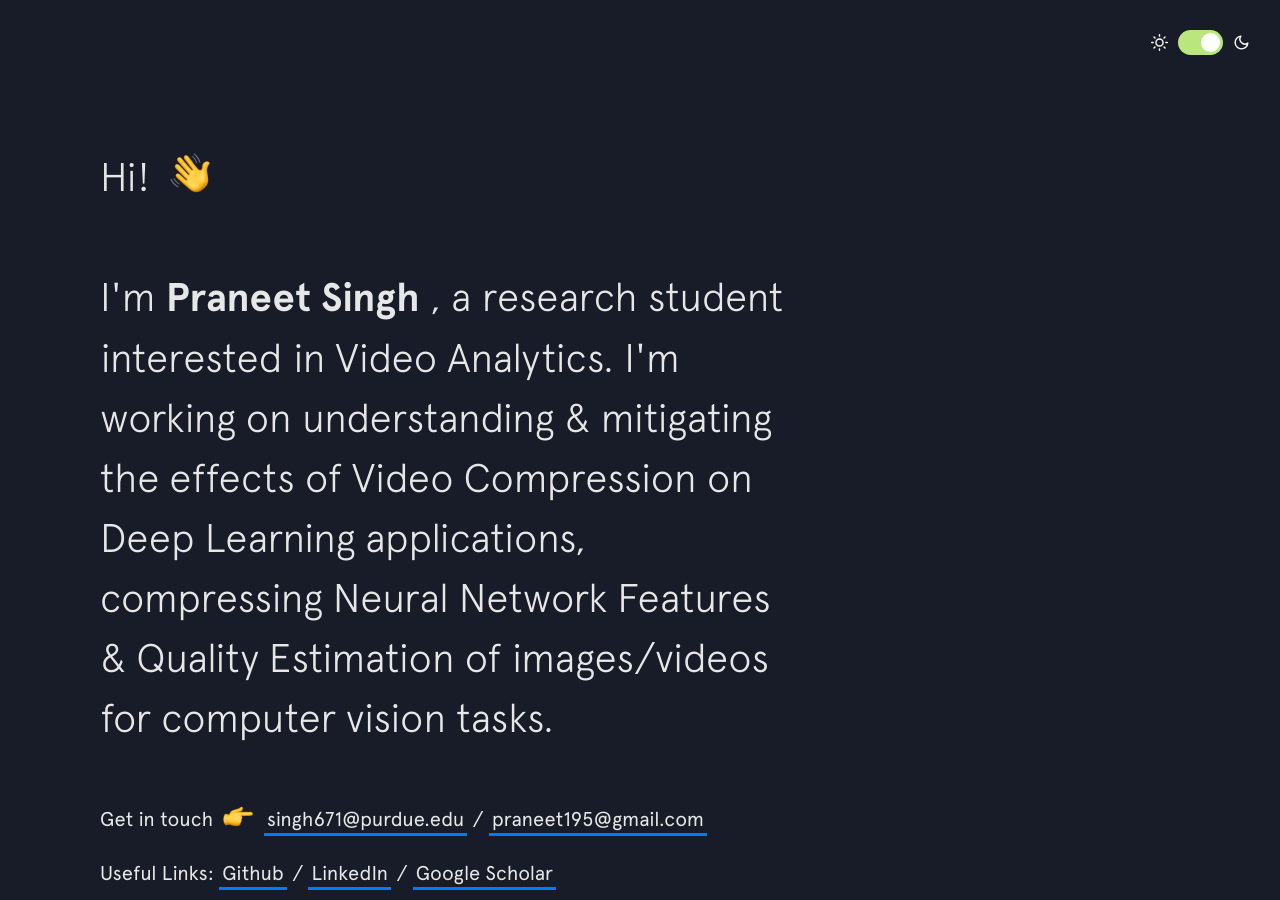
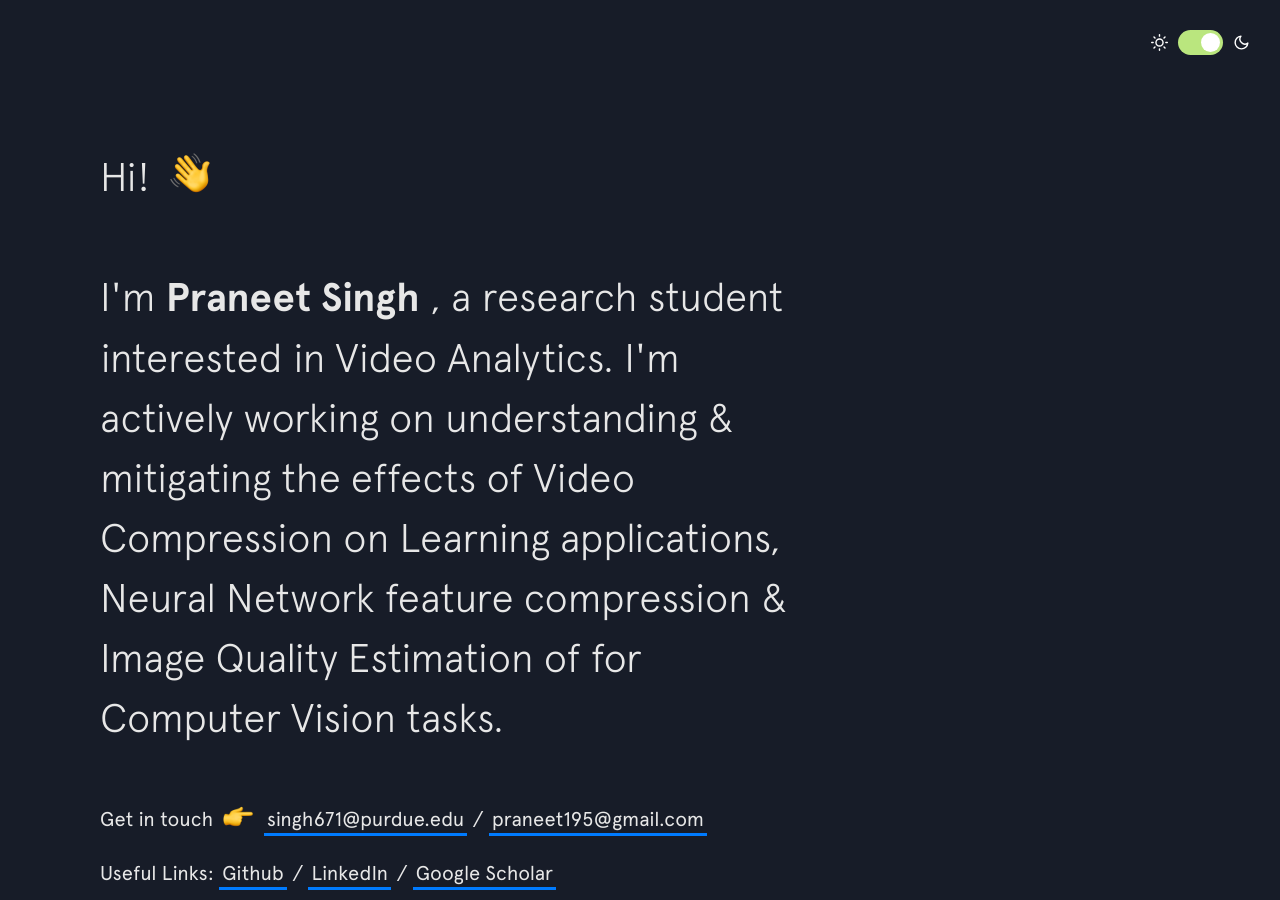
Before and after one commit to praneet195/praneet195.github.io, a Jekyll site: the page built from index.html, in a window 1280 px wide and 900 px high. Built offline with Jekyll 4.4.1, drawn with Linux system fonts in a browser that asks for light colours; nearby versions of some CDN libraries.

Commit message:
Update intro.html

```diff
--- a/_includes/intro.html
+++ b/_includes/intro.html
@@ -6,7 +6,7 @@
 
   <h2 class="intro__tagline">I'm
     <span class="name">Praneet Singh</span>
-    , a research student interested in Video Analytics. I'm working on understanding &amp; mitigating the effects of Video Compression on Deep Learning applications, compressing Neural Network Features &amp; Quality Estimation of images/videos for computer vision tasks.
+    , a research student interested in Video Analytics. I'm actively working on understanding &amp; mitigating the effects of Video Compression on Learning applications, Neural Network feature compression &amp; Image Quality Estimation of for Computer Vision tasks.
   </h2>
 
   <h3 class="intro__contact">
```
